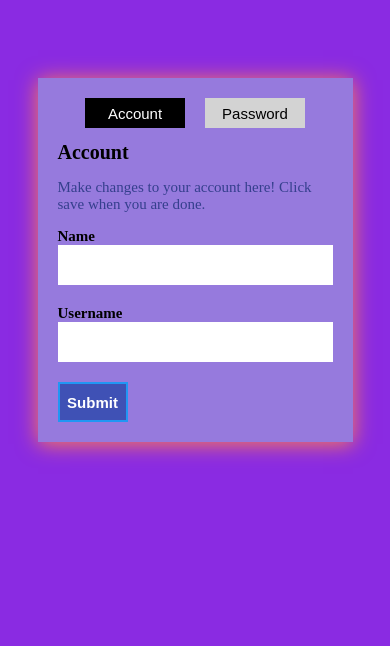
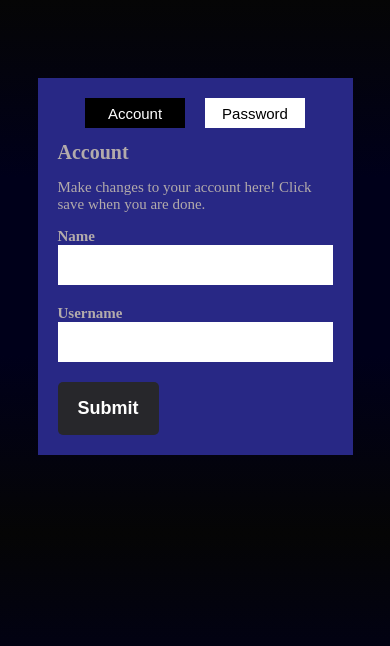
Before and after one commit to Jayzwillz/Signup-Toggle, a plain HTML site: page index.html in a window 390 px wide. Both pictures are taken after a click on the button "Account". Drawn offline with Linux system fonts and the light colour scheme.

Commit message:
Refactor styles and enhance button functionality for account and password toggle

```diff
--- a/Assets/Styles/index.css
+++ b/Assets/Styles/index.css
@@ -1,5 +1,5 @@
 body {
-  background-color: blueviolet;
+  background: linear-gradient(rgb(5, 5, 5), rgb(0, 0, 26), rgb(0, 0, 26), rgb(5, 5, 5));
 }
 
 main {
@@ -10,8 +10,8 @@ main {
 
 #contents {
   padding: 40px;
-  background-color: #967add;
-  box-shadow: 0px 2px 20px 0px coral;
+  background-color: rgb(40, 40, 133);
+  color: rgb(179, 171, 171);
 }
 
 #buttons {
@@ -30,7 +30,7 @@ main {
 
 p {
   font-size: 20px;
-  color: #353f8d;
+  color:rgb(179, 171, 171);
 }
 
 .name-input {
@@ -52,13 +52,18 @@ input {
 }
 
 .submit {
-  width: 100px;
-  height: 50px;
-  font-size: 20px;
+  padding: 16px 20px;
+  font-size: 18px;
   font-weight: bold;
-  background-color: #3f51b5;
-  border: 3px #2196f3 solid;
+  background-color: #27272b;
+  border: none;
   color: #ffffff;
+  border-radius: 5px;
+  cursor: pointer;
+}
+
+.submit:hover{
+  background-color: #151516;
 }
 
 .password-input {
@@ -104,11 +109,5 @@ input {
     padding: 20px;
   }
 
-  .submit {
-    width: 70px;
-    height: 40px;
-    font-size: 15px;
-    font-weight: bold;
-    border: 2px #2196f3 solid;
-  }
+
 }
--- a/Assets/scripts/index.js
+++ b/Assets/scripts/index.js
@@ -1,23 +1,83 @@
-console.log("connecting");
+const accountButton = document.getElementById("account")
+const passwordButton = document.getElementById("password")
+const accountContent = document.getElementById("for-account")
+const passwordContent = document.getElementById("for-password")
 
-const accountButton = document.getElementById("account");
-const passwordButton = document.getElementById("password");
-const accountContent = document.getElementById("for-account");
-const passwordContent = document.getElementById("for-password");
 
-function toggleButton(clickedButton, clickedButtonContent, otherButton, otherButtonContent) {
-  clickedButton.style.backgroundColor = "black";
-  clickedButton.style.color = "white";
-  clickedButtonContent.style.display = "block";
-  otherButton.style.backgroundColor = "lightgray";
-  otherButton.style.color = "black";
-  otherButtonContent.style.display = "none";
+
+
+
+function account() {
+  console.log("account")
+  accountButton.style.backgroundColor = "black"
+  accountButton.style.color = "white"
+  passwordButton.style.backgroundColor = "white"
+  passwordButton.style.color = "black"
+  accountContent.style.display = "block"
+  passwordContent.style.display = "none"
 }
 
-accountButton.addEventListener("click", () => {
-  toggleButton(accountButton, accountContent, passwordButton, passwordContent);
-});
+function password(){
+  console.log("password")
+  passwordButton.style.backgroundColor = "black"
+  passwordButton.style.color = "white"
+  accountButton.style.backgroundColor = "white"
+  accountButton.style.color = "black"
+  passwordContent.style.display = "block"
+  accountContent.style.display = "none"
+}
 
-passwordButton.addEventListener("click", () => {
-  toggleButton(passwordButton, passwordContent, accountButton, accountContent);
-});
+
+
+
+
+
+
+
+
+
+
+
+
+
+
+
+
+
+
+
+
+
+
+
+
+
+
+
+
+
+
+
+// console.log("connecting");
+
+// const accountButton = document.getElementById("account");
+// const passwordButton = document.getElementById("password");
+// const accountContent = document.getElementById("for-account");
+// const passwordContent = document.getElementById("for-password");
+
+// function toggleButton(clickedButton, clickedButtonContent, otherButton, otherButtonContent) {
+//   clickedButton.style.backgroundColor = "black";
+//   clickedButton.style.color = "white";
+//   clickedButtonContent.style.display = "block";
+//   otherButton.style.backgroundColor = "lightgray";
+//   otherButton.style.color = "black";
+//   otherButtonContent.style.display = "none";
+// }
+
+// accountButton.addEventListener("click", () => {
+//   toggleButton(accountButton, accountContent, passwordButton, passwordContent);
+// });
+
+// passwordButton.addEventListener("click", () => {
+//   toggleButton(passwordButton, passwordContent, accountButton, accountContent);
+// });
--- a/index.html
+++ b/index.html
@@ -10,8 +10,8 @@
     <main>
       <div id="contents">
         <div id="buttons">
-          <button id="account" class="acc-pass">Account</button>
-          <button id="password" class="acc-pass">Password</button>
+          <button id="account" class="acc-pass" onclick="account()">Account</button>
+          <button id="password" class="acc-pass" onclick="password()">Password</button>
         </div>
         <div id="for-account" class="content">
           <h1>Account</h1>
```
